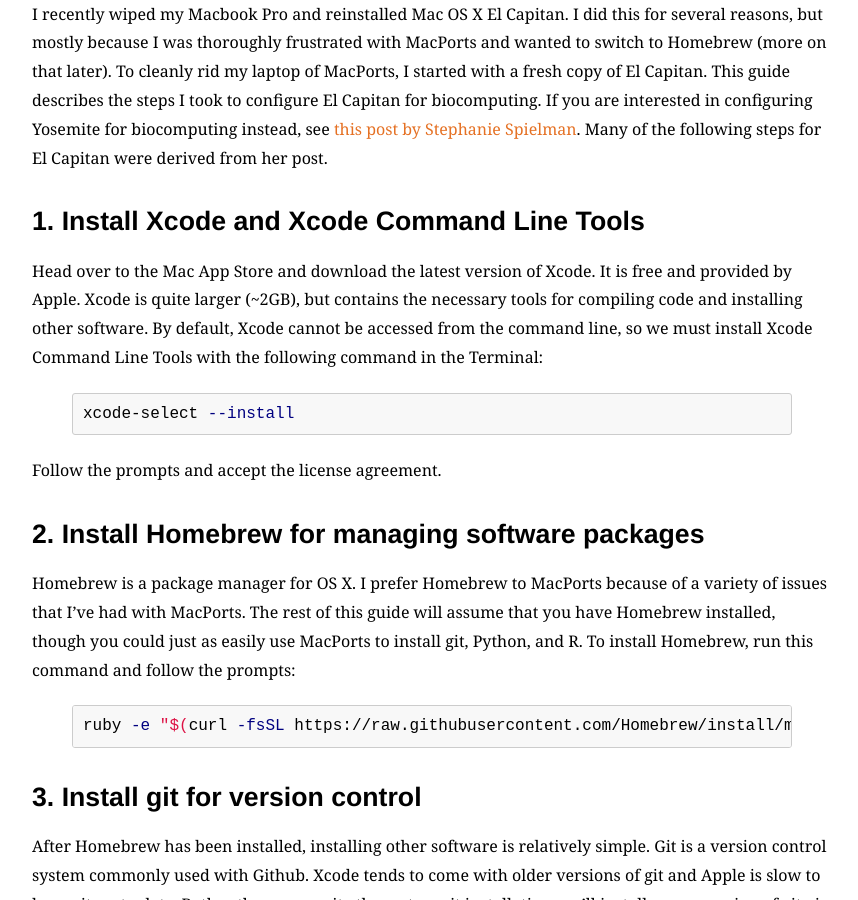
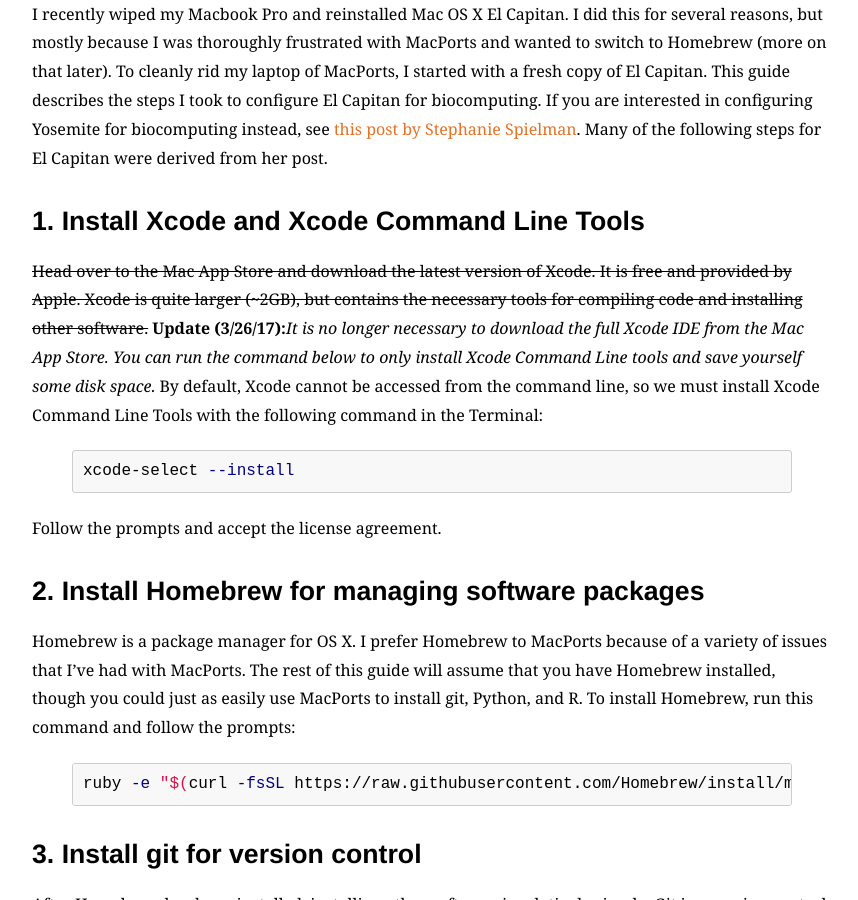
Before and after one commit to benjaminjack/benjaminjack.github.io, a Jekyll site: the page built from _posts/2016-01-02-el-capitan-biocomputing.md, in a window 1280 px wide and 900 px high, scrolled down 680 px. Shown: the whole window, without its empty margins (208-1066 px from the left). Built offline with Jekyll 4.4.1, drawn with Linux system fonts in a browser that asks for light colours; some web fonts are replaced.

Commit message:
Update 2016-01-02-el-capitan-biocomputing.md

```diff
--- a/_posts/2016-01-02-el-capitan-biocomputing.md
+++ b/_posts/2016-01-02-el-capitan-biocomputing.md
@@ -11,7 +11,7 @@
 
 #### 1.  Install Xcode and Xcode Command Line Tools
 
-Head over to the Mac App Store and download the latest version of Xcode. It is free and provided by Apple. Xcode is quite larger (~2GB), but contains the necessary tools for compiling code and installing other software. By default, Xcode cannot be accessed from the command line, so we must install Xcode Command Line Tools with the following command in the Terminal:
+~~Head over to the Mac App Store and download the latest version of Xcode. It is free and provided by Apple. Xcode is quite larger (~2GB), but contains the necessary tools for compiling code and installing other software.~~ **Update (3/26/17):**_It is no longer necessary to download the full Xcode IDE from the Mac App Store. You can run the command below to only install Xcode Command Line tools and save yourself some disk space._ By default, Xcode cannot be accessed from the command line, so we must install Xcode Command Line Tools with the following command in the Terminal:
 
 {% highlight bash %}
 xcode-select --install
```
